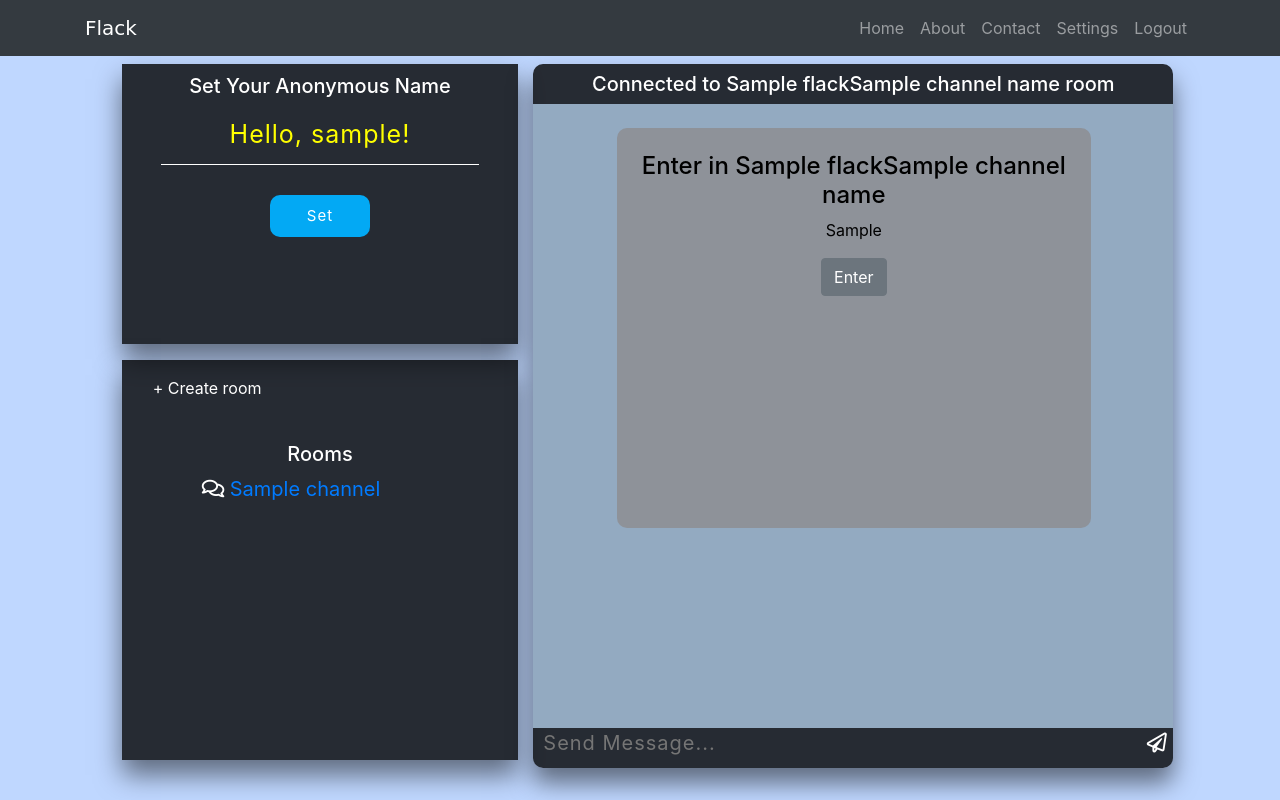
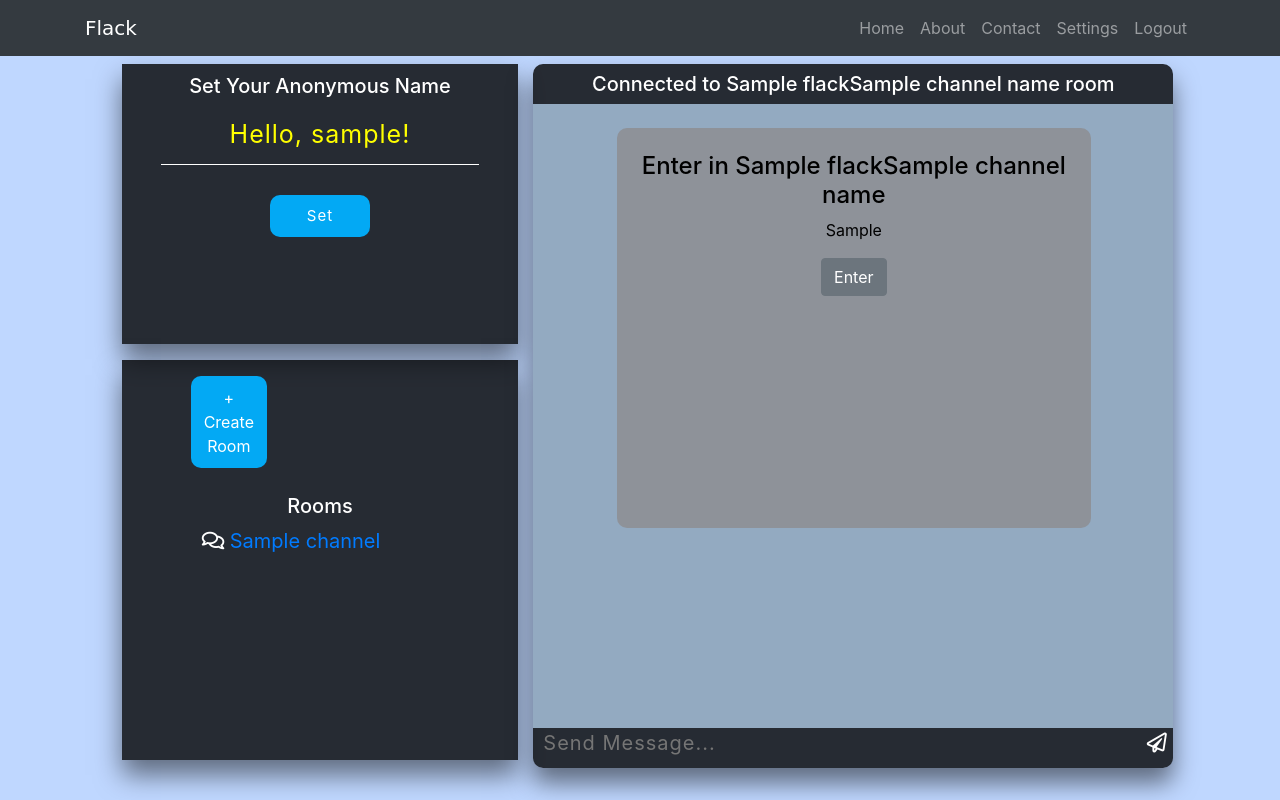
Before and after one commit to HemendraKhatik/FlackApp, a Flask app: template templates/chatroom.html in a window 1280 px wide. Run offline with Flask 2, Linux system fonts and the light colour scheme; the template is opened without the code that fills it: most values are stand-ins (such as "Sample title", 1, 10 or a date in 2020); some libraries are stand-ins or nearby versions.

Commit message:
Add create-room class to button.

```diff
--- a/templates/chatroom.html
+++ b/templates/chatroom.html
@@ -68,7 +68,7 @@
             <div class="container">
               <div class="row p-3">
                 <div class="col-md-6">
-                  <p onclick="on()" class="pointer">+ Create room</p>
+                  <p onclick="on()" class="pointer create-room">+ Create room</p>
                 </div>
                 <div id="overlay">
                   <div id="createRoom">
```
